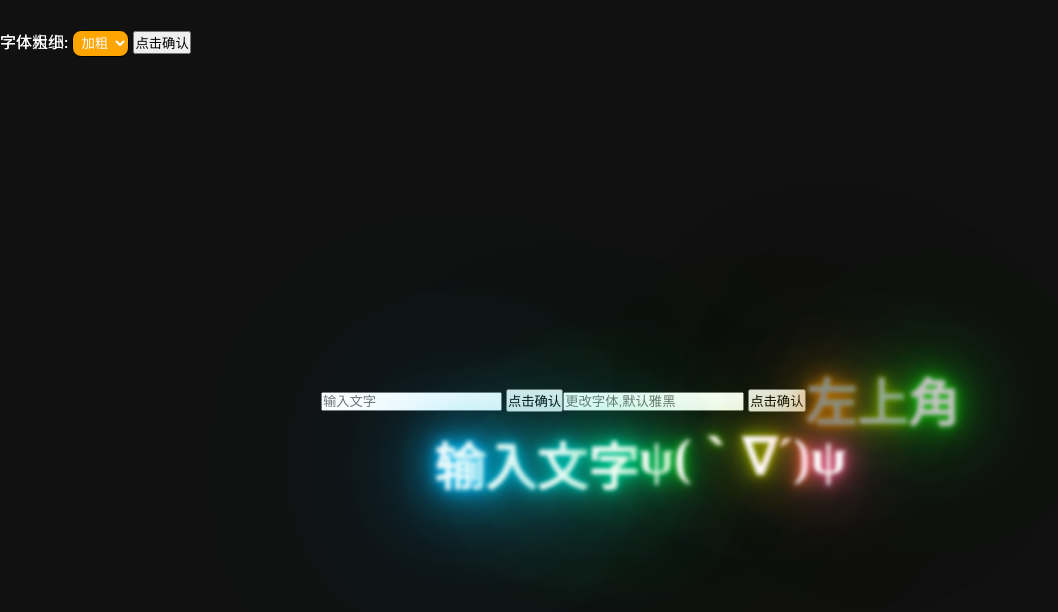
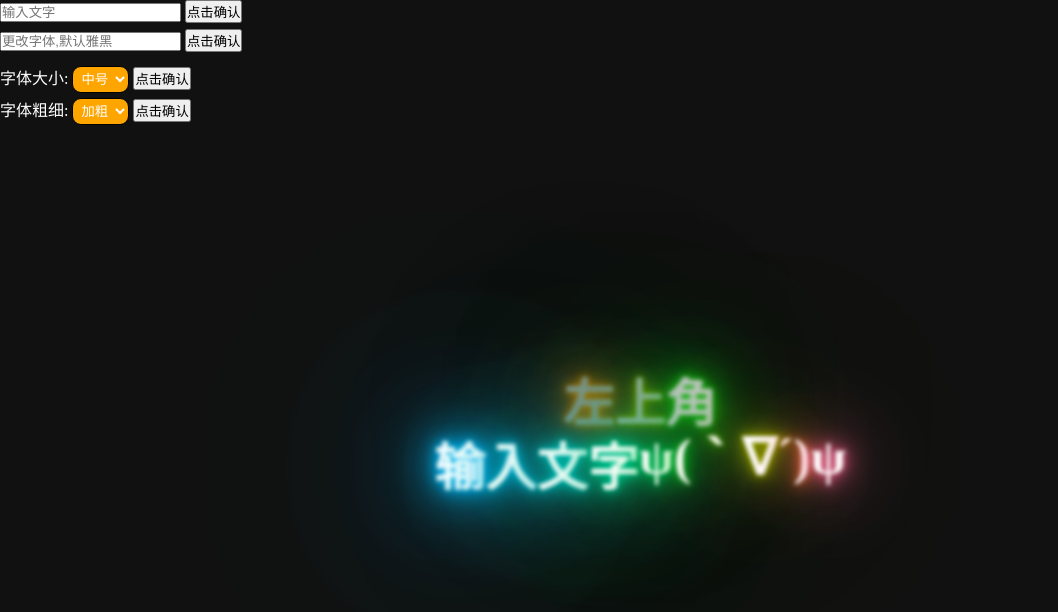
Before and after one commit to Prototype-God/colorful-fonts, a plain HTML site: page index.html in a window 1280 px wide. Shown: the whole page, without its empty margins (0-1058 px from the left). Drawn offline with Linux system fonts and the light colour scheme.

Commit message:
main file for css
版本0.2

```diff
--- a/index.css
+++ b/index.css
@@ -56,10 +56,15 @@ h2 span{
     position: absolute;
     margin-top: 10vw;
 }
-#container{
+#div01{
     position: absolute;
     left: 0px;
     top: 0px;
+}
+#div02{
+    position: absolute;
+    left: 0px;
+    top: 1.8em;
 }
 select {
     margin-bottom: 10px;
@@ -72,8 +77,13 @@ select {
     padding: 4px;
     border-radius: 9px;
   }
-form{
+.form1{
     position: absolute;
-    top: 20px;
     left: 0px;
+    top: 3.5em;
 }
+.form2{
+    position: absolute;
+    left: 0px;
+    top: 5.5em;
+}
```
